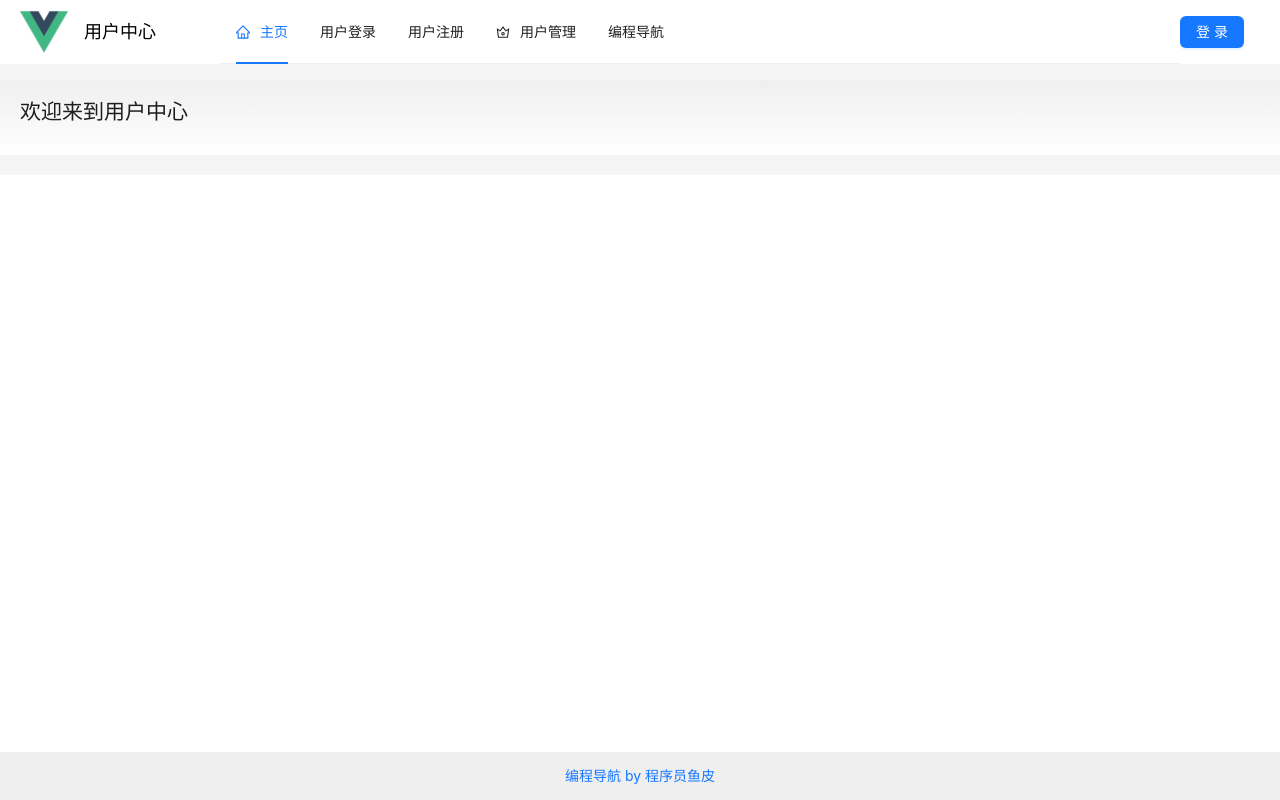
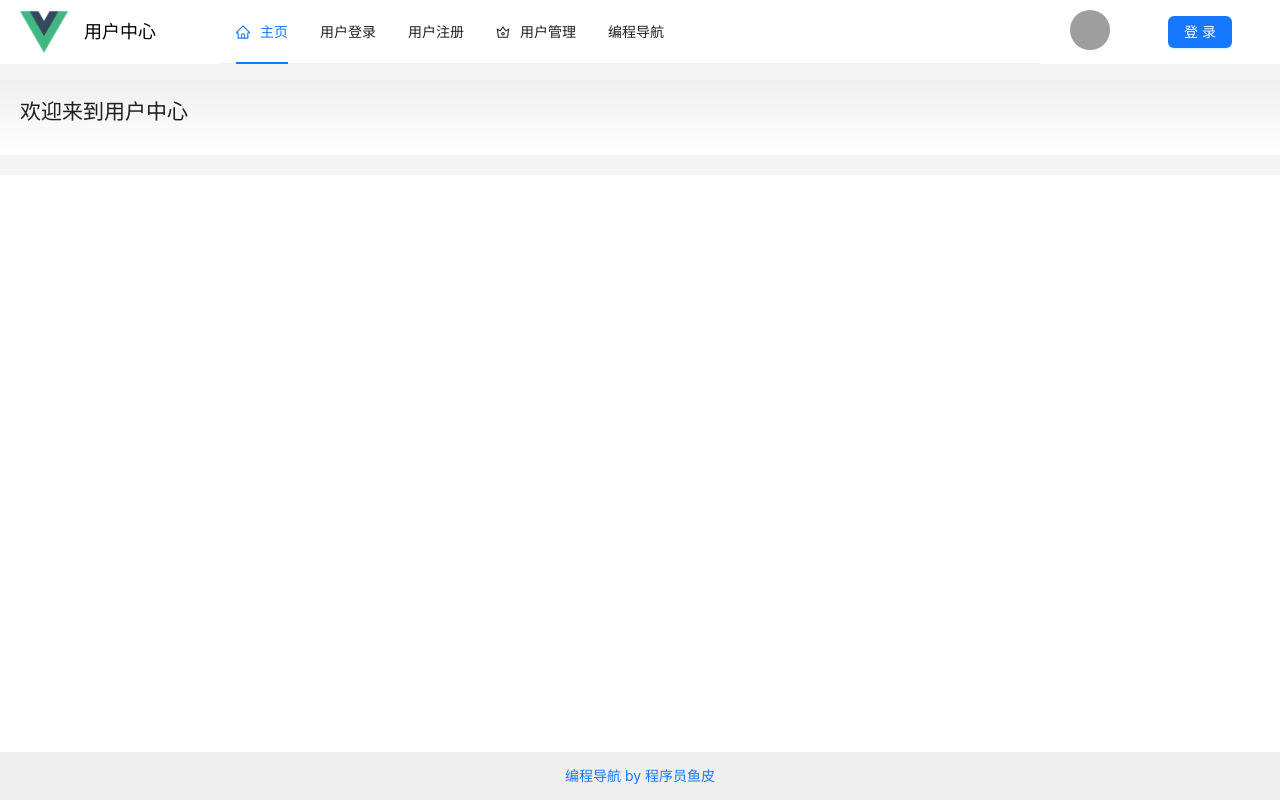
Before and after one commit to Connor56720/user-center-frontend-vue, a Vue app: page / in a window 1280 px wide. Built offline with nearby package versions, Linux system fonts and the light colour scheme; no server answers; grey boxes are pictures that could not be loaded.

Commit message:
菜单栏头像显示和登出

```diff
--- a/src/access.ts
+++ b/src/access.ts
@@ -8,7 +8,7 @@ router.beforeEach(async (to, from, next) => {
   const loginUser = loginUserStore.loginUser
   const toUrl = to.fullPath
   if (toUrl.startsWith('/admin')) {
-    if (!loginUser || loginUser.useRole !== 1) {
+    if (!loginUser || loginUser.userRole !== 1) {
       message.error('没有权限')
       next(`/user/login?redirect=${to.fullPath}`)
       return
--- a/src/components/GlobalHeader.vue
+++ b/src/components/GlobalHeader.vue
@@ -15,10 +15,28 @@
           @click="doMenuClick"
         />
       </a-col>
-      <a-col flex="80px">
+
+      <a-col flex="100px">
+        <div class="avatar-bar">
+          <img
+            class="avatar"
+            :src="loginUserStore.loginUser.avatarUrl ?? '../assets/logo.png'"
+            alt="avatar"
+          />
+        </div>
+      </a-col>
+
+      <a-col flex="120px">
         <div class="user-login-status">
           <div v-if="loginUserStore.loginUser.id">
-            {{ loginUserStore.loginUser.username ?? '无名' }}
+            <div class="user-info">
+              <span class="username">
+                {{ loginUserStore.loginUser.username ?? '无名' }}
+              </span>
+              <a-button type="link" size="small" @click="handleLogout">
+                登出
+              </a-button>
+            </div>
           </div>
           <div v-else>
             <a-button type="primary" href="/user/login">登录</a-button>
@@ -34,10 +52,25 @@ import { HomeOutlined, CrownOutlined } from '@ant-design/icons-vue'
 import { MenuProps } from 'ant-design-vue'
 import { useRouter } from 'vue-router'
 import { useLoginUserStore } from '@/store/useLoginUserStore'
+import { userLogout } from '@/api/user'
+import { message } from 'ant-design-vue'
 
 const loginUserStore = useLoginUserStore()
 
 const router = useRouter()
+
+// 登出处理
+const handleLogout = async () => {
+  try {
+    await userLogout({})
+    loginUserStore.setLoginUser({ username: '未登录' })
+    message.success('登出成功')
+    router.push('/')
+  } catch (error) {
+    message.error('登出失败')
+  }
+}
+
 // 点击菜单的路由跳转事件
 const doMenuClick = ({ key }: { key: string }) => {
   router.push({
@@ -98,4 +131,33 @@ const items = ref<MenuProps['items']>([
 .logo {
   height: 48px;
 }
+.avatar-bar {
+  margin-top: 10px;
+  display: flex;
+  justify-content: center;
+  align-items: center;
+}
+.avatar {
+  width: 40px;
+  height: 40px;
+  border-radius: 50%;
+  object-fit: cover;
+}
+.user-login-status {
+  display: flex;
+  flex-direction: column;
+  align-items: center;
+  justify-content: center;
+  height: 100%;
+}
+.user-info {
+  display: flex;
+  align-items: center;
+  gap: 8px;
+}
+.username {
+  font-size: 14px;
+  font-weight: 500;
+  margin-right: 20px;
+}
 </style>
--- a/src/main.ts
+++ b/src/main.ts
@@ -7,5 +7,11 @@ import { createPinia } from 'pinia'
 import '@/access'
 
 const pinia = createPinia()
+const app = createApp(App)
 
-createApp(App).use(pinia).use(router).use(Antd).mount('#app')
+app.use(pinia).use(router).use(Antd).mount('#app')
+
+// 在应用挂载后初始化用户信息
+import { useLoginUserStore } from '@/store/useLoginUserStore'
+const loginUserStore = useLoginUserStore()
+loginUserStore.fetchLoginUser()
```
